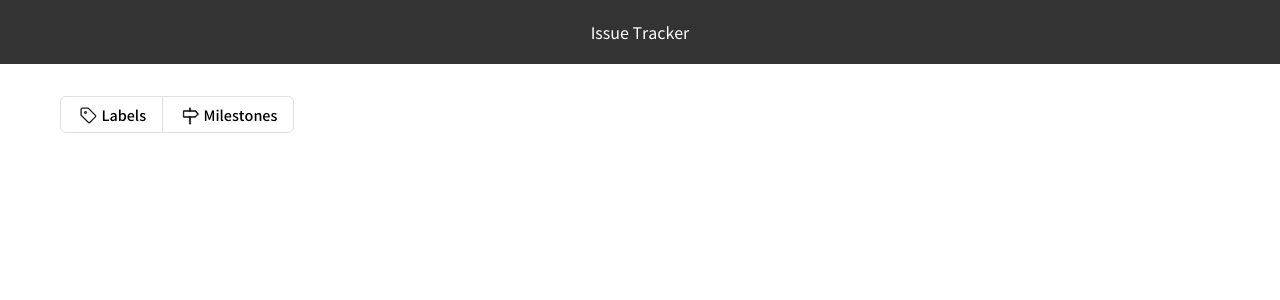
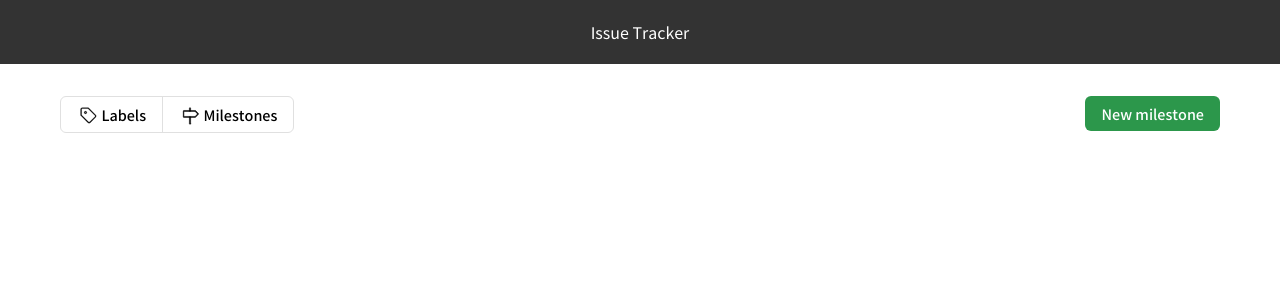
Before and after one commit to boostcamp-2020/IssueTracker-19, a React app in the folder frontend/: page /milestones in a window 1280 px wide. Shown: the top 300 px of the page. Built offline with nearby package versions, Linux system fonts and the light colour scheme.

Commit message:
[fix] 컨벤션에 맞게 코드 수정

```diff
--- a/frontend/src/pages/Milestone.js
+++ b/frontend/src/pages/Milestone.js
@@ -12,7 +12,7 @@ export default function Milestone() {
     <>
       <Header />
       <Container>
-        <LabelMilestoneTab Submit={true} ButtonName={'New milestone'} />
+        <LabelMilestoneTab submit={true} buttonName={'New milestone'} />
       </Container>
     </>
   );
--- a/frontend/src/pages/MilestoneEdit.js
+++ b/frontend/src/pages/MilestoneEdit.js
@@ -12,7 +12,7 @@ export default function MilestoneEdit() {
     <>
       <Header />
       <Container>
-        <LabelMilestoneTab Submit={false} ButtonName={''} />
+        <LabelMilestoneTab submit={false} buttonName={''} />
         <MilestoneEditBox isNew={false} />
       </Container>
     </>
```
